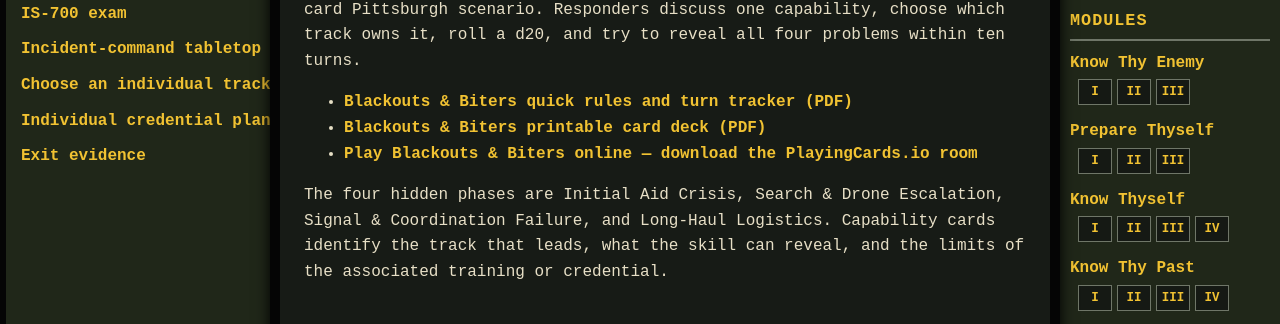
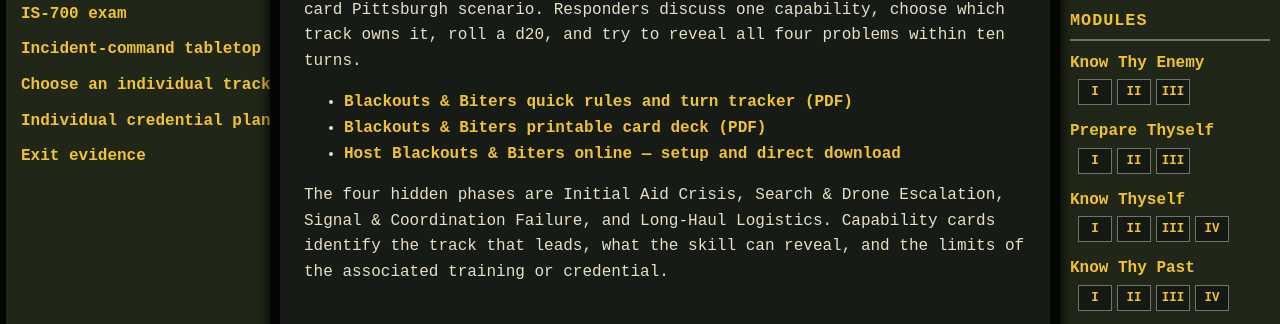
Before and after one commit to jboyce1/ZombieInvasionPrep, a Jekyll site: the page built from classes/prepare_thyself/class3.md, in a window 1280 px wide and 900 px high, scrolled down 636 px. Shown: the part 115-439 px from the top of the window. Built offline with Jekyll 4.4.1, drawn with Linux system fonts in a browser that asks for light colours.

Commit message:
Link Blackouts and Biters setup directly

```diff
--- a/classes/prepare_thyself/class3.md
+++ b/classes/prepare_thyself/class3.md
@@ -25,7 +25,7 @@ Use **Blackouts & Biters** when students need a fast introduction before attempt
 
 * [Blackouts & Biters quick rules and turn tracker (PDF)]({{ '/classes/prepare_thyself/files/blackouts-and-biters-rules.pdf' | relative_url }}){:target="_blank" rel="noopener noreferrer"}
 * [Blackouts & Biters printable card deck (PDF)]({{ '/classes/prepare_thyself/files/blackouts-and-biters-cards.pdf' | relative_url }}){:target="_blank" rel="noopener noreferrer"}
-* [Play Blackouts & Biters online — download the PlayingCards.io room](https://github.com/jboyce1/blackouts-and-biters-pcio){:target="_blank" rel="noopener noreferrer"}
+* [Host Blackouts & Biters online — setup and direct download](https://github.com/jboyce1/blackouts-and-biters-pcio#play-online){:target="_blank" rel="noopener noreferrer"}
 
 The four hidden phases are Initial Aid Crisis, Search & Drone Escalation, Signal & Coordination Failure, and Long-Haul Logistics. Capability cards identify the track that leads, what the skill can reveal, and the limits of the associated training or credential.
 
```
